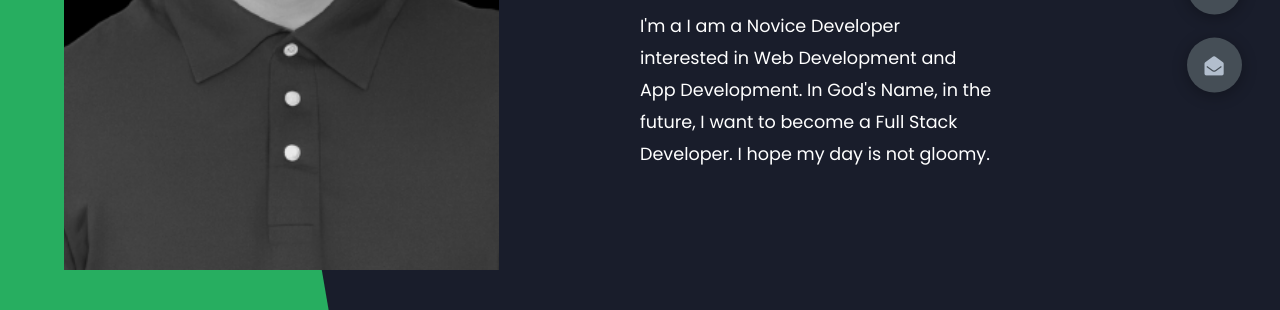
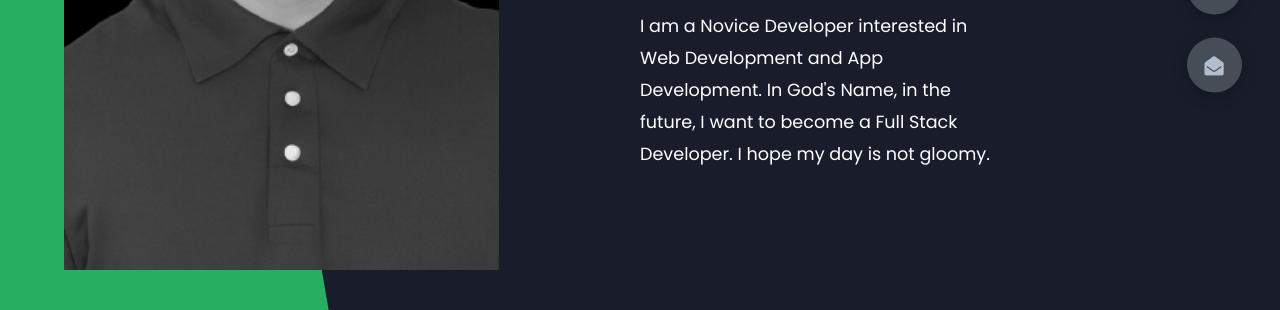
Before and after one commit to rifaldomalau/JHRM, a plain HTML site: page index.html in a window 1280 px wide. Shown: the part 490-800 px from the top of the page. Drawn offline with Linux system fonts and the light colour scheme.

Commit message:
index.html

```diff
--- a/index.html
+++ b/index.html
@@ -26,7 +26,6 @@
                     A Junior Developer.
                 </h1>
                 <p>
-                    I'm a
                     I am a Novice Developer interested in Web Development and App Development.
                     In God's Name, in the future, I want to become a Full Stack Developer.
                     I hope my day is not gloomy.
```
